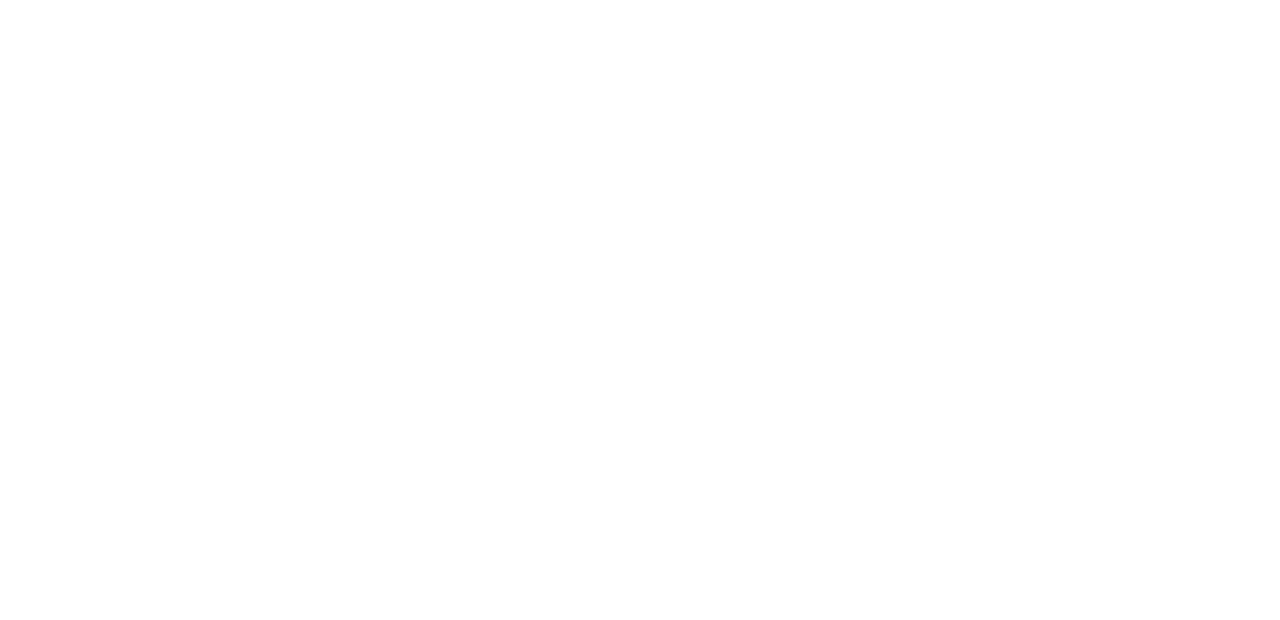
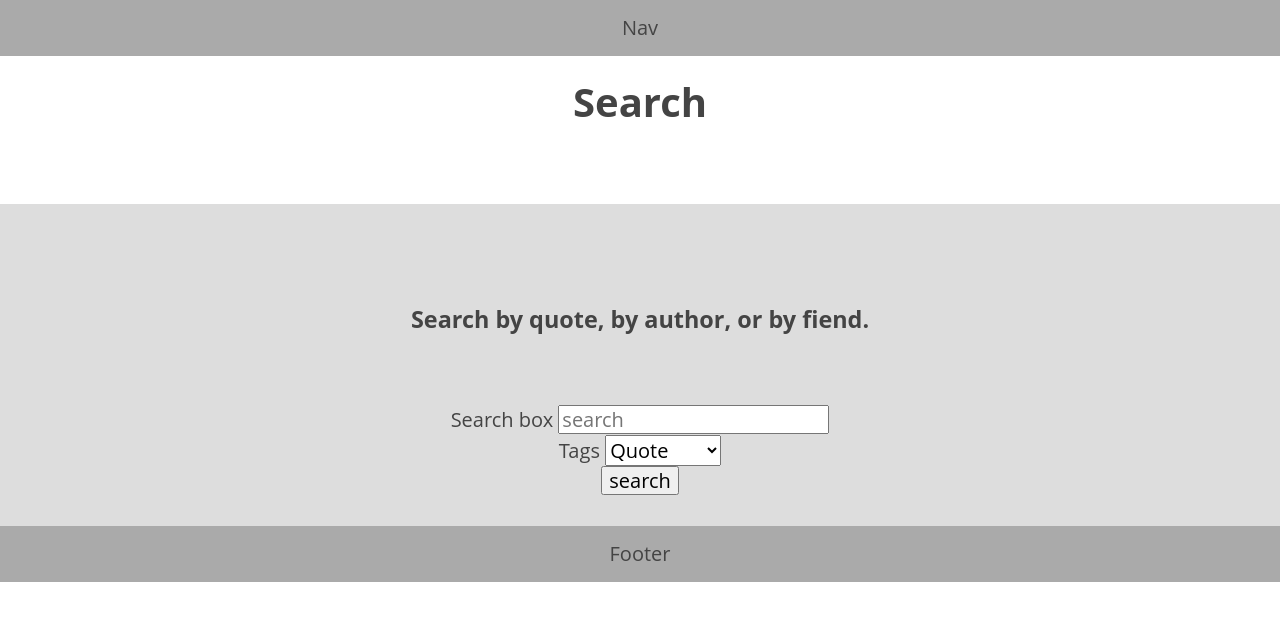
Before and after one commit to Daniel-Slabaugh/social-quotes, a website: page search-page.html in a window 1280 px wide. Drawn offline with nearby package versions, Linux system fonts and the light colour scheme.

Commit message:
added search-page wireframe

```diff
--- a/search-page.html
+++ b/search-page.html
@@ -0,0 +1,42 @@
+<!DOCTYPE html>
+<html lang="en">
+
+  <head>
+      <title>HTML wireframe</title>
+      <meta name="viewport" content="width=device-width, initial-scale=1">
+      <link rel="stylesheet" type="text/css" href="//cdnjs.cloudflare.com/ajax/libs/normalize/6.0.0/normalize.css">
+      <link rel="stylesheet" type="text/css" href="main.css">
+  </head>
+
+  <body>
+    <nav role="navigation">Nav</nav>
+    <main role="main">
+      <header role="banner">
+        <h1>Search</h1>
+      </header>
+      <section>
+        <header>
+          <h3>Search by quote, by author, or by fiend.</h3>
+        </header>
+        <form class='new-search-form'>
+            <div>
+              <label for="search">Search box</label>
+              <input placeholder='search' type='text' name='search' id='search' />
+            </div>
+            <div>
+              <label for="type">Tags</label>
+              <select name="type">
+                <option value="quote">Quote</option>
+                <option value="reference">Reference</option>
+                <option value="friend">Freind</option>
+                <option value="tag">Tag</option>
+              </select>
+            </div>
+            <button type='submit'>search</button>
+        </form>
+      </section>
+    </main>
+    <footer role="content-info">Footer</footer>
+  </body>
+
+</html>
```
Also changed, not shown: index.html (+1 -0 lines).
